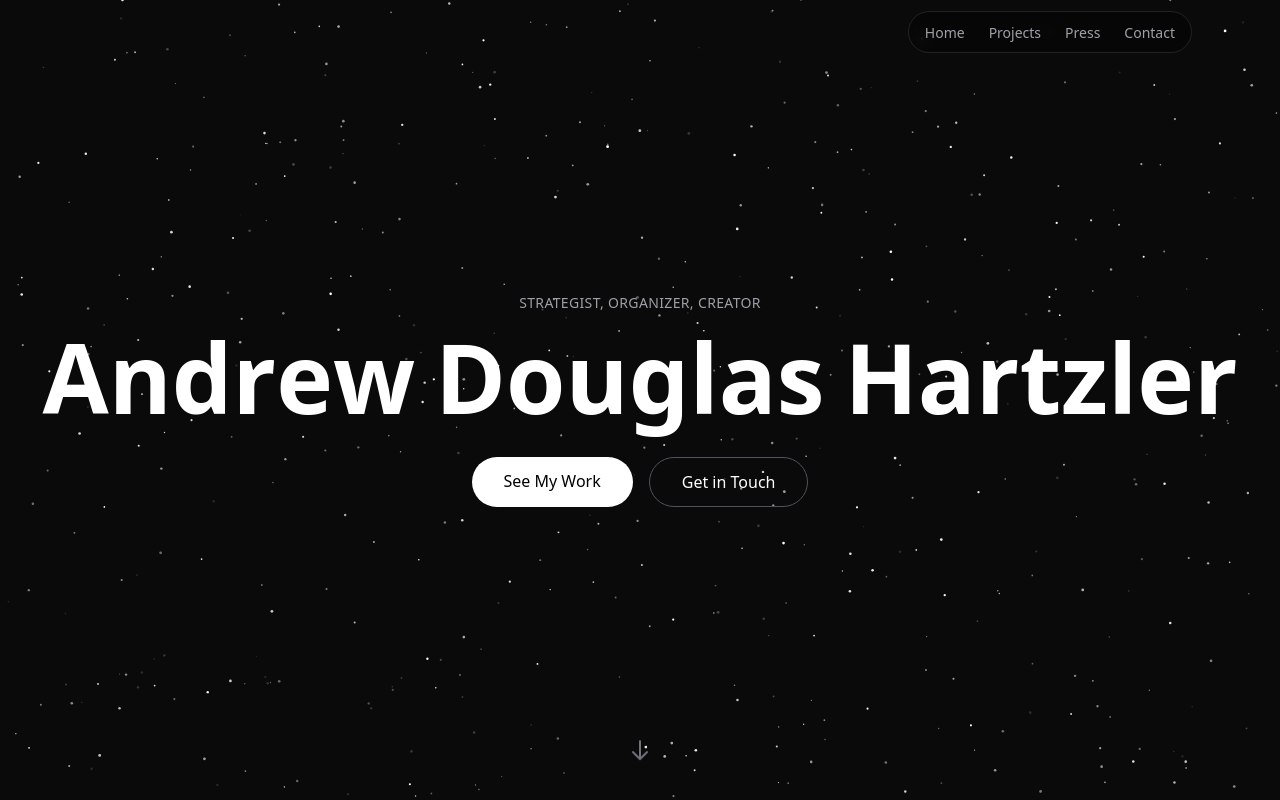
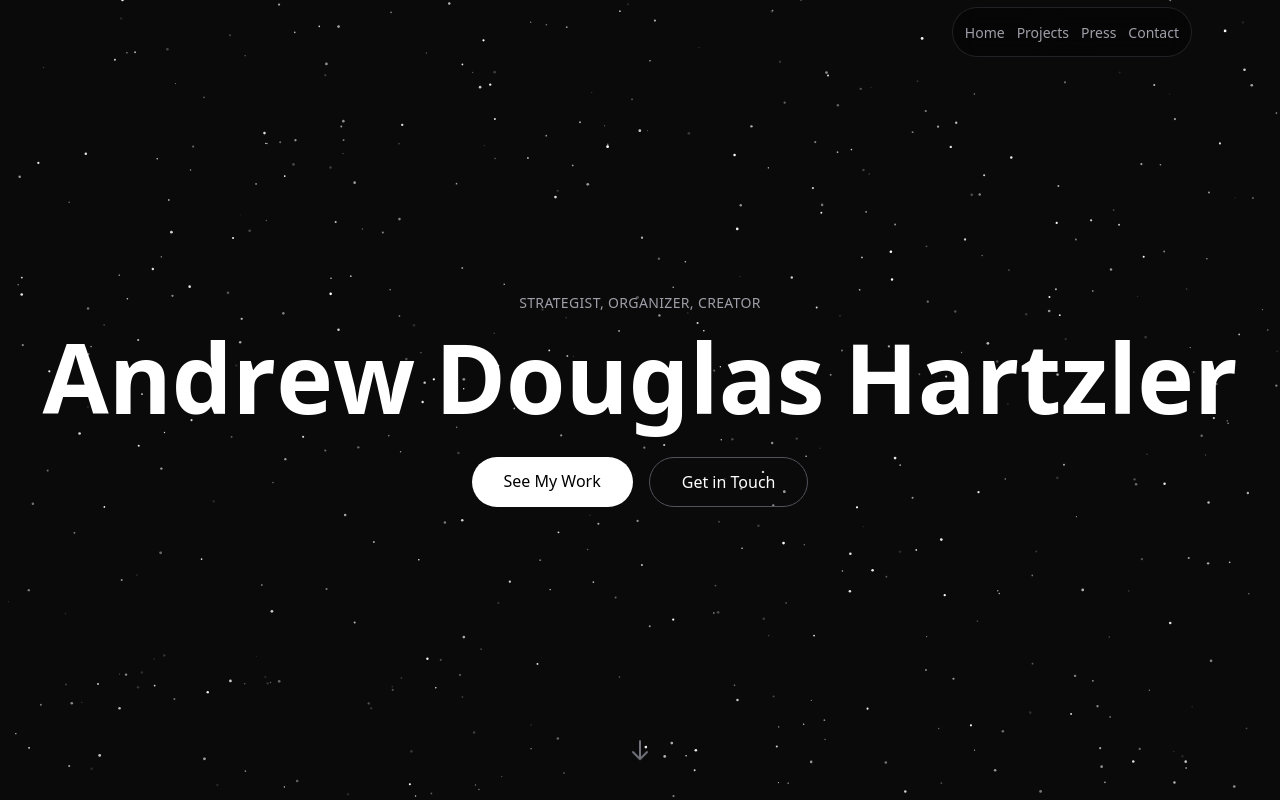
Before and after one commit to andyhartzler/andrewhartzler-site, a Next.js app: page / in a window 1280 px wide. Shown: the top 800 px of the page. Built offline with nearby package versions, Linux system fonts and the light colour scheme.

Commit message:
Improve dock magnification effect

```diff
--- a/src/components/Dock.tsx
+++ b/src/components/Dock.tsx
@@ -10,14 +10,15 @@ export interface DockProps extends VariantProps<typeof dockVariants> {
   className?: string;
   magnification?: number;
   distance?: number;
+  direction?: "top" | "middle" | "bottom";
   children: React.ReactNode;
 }
 
-const DEFAULT_MAGNIFICATION = 1.2;
-const DEFAULT_DISTANCE = 100;
+const DEFAULT_MAGNIFICATION = 60;
+const DEFAULT_DISTANCE = 140;
 
 const dockVariants = cva(
-  "flex items-center gap-6 rounded-full border border-zinc-700/50 px-4 py-2 backdrop-blur-sm bg-black/30",
+  "mx-auto flex h-[50px] w-max gap-3 rounded-full border border-zinc-700/50 px-3 backdrop-blur-md bg-black/40",
 );
 
 const Dock = React.forwardRef<HTMLDivElement, DockProps>(
@@ -27,6 +28,7 @@ const Dock = React.forwardRef<HTMLDivElement, DockProps>(
       children,
       magnification = DEFAULT_MAGNIFICATION,
       distance = DEFAULT_DISTANCE,
+      direction = "middle",
       ...props
     },
     ref,
@@ -35,11 +37,16 @@ const Dock = React.forwardRef<HTMLDivElement, DockProps>(
 
     const renderChildren = () => {
       return React.Children.map(children, (child) => {
-        if (React.isValidElement<DockItemProps>(child) && child.type === DockItem) {
+        if (React.isValidElement<DockIconProps>(child) && child.type === DockIcon) {
           return React.cloneElement(child, {
             mouseX: mouseX,
             magnification: magnification,
             distance: distance,
+          });
+        }
+        if (React.isValidElement<DockItemProps>(child) && child.type === DockItem) {
+          return React.cloneElement(child, {
+            mouseX: mouseX,
           });
         }
         return child;
@@ -52,7 +59,11 @@ const Dock = React.forwardRef<HTMLDivElement, DockProps>(
         onMouseMove={(e) => mouseX.set(e.pageX)}
         onMouseLeave={() => mouseX.set(Infinity)}
         {...props}
-        className={cn(dockVariants({ className }))}
+        className={cn(dockVariants({ className }), {
+          "items-start": direction === "top",
+          "items-center": direction === "middle",
+          "items-end": direction === "bottom",
+        })}
       >
         {renderChildren()}
       </motion.div>
@@ -62,6 +73,59 @@ const Dock = React.forwardRef<HTMLDivElement, DockProps>(
 
 Dock.displayName = "Dock";
 
+export interface DockIconProps {
+  magnification?: number;
+  distance?: number;
+  mouseX?: any;
+  className?: string;
+  children?: React.ReactNode;
+}
+
+const DockIcon = ({
+  magnification = DEFAULT_MAGNIFICATION,
+  distance = DEFAULT_DISTANCE,
+  mouseX,
+  className,
+  children,
+  ...props
+}: DockIconProps) => {
+  const ref = useRef<HTMLDivElement>(null);
+
+  const distanceCalc = useTransform(mouseX, (val: number) => {
+    const bounds = ref.current?.getBoundingClientRect() ?? { x: 0, width: 0 };
+    return val - bounds.x - bounds.width / 2;
+  });
+
+  const widthSync = useTransform(
+    distanceCalc,
+    [-distance, 0, distance],
+    [40, magnification, 40],
+  );
+
+  const width = useSpring(widthSync, {
+    mass: 0.1,
+    stiffness: 150,
+    damping: 12,
+  });
+
+  return (
+    <motion.div
+      ref={ref}
+      style={{ width }}
+      className={cn(
+        "flex aspect-square cursor-pointer items-center justify-center rounded-full",
+        className,
+      )}
+      {...props}
+    >
+      {children}
+    </motion.div>
+  );
+};
+
+DockIcon.displayName = "DockIcon";
+
+// Text-based dock item (for nav links)
 export interface DockItemProps {
   magnification?: number;
   distance?: number;
@@ -71,8 +135,8 @@ export interface DockItemProps {
 }
 
 const DockItem = ({
-  magnification = DEFAULT_MAGNIFICATION,
-  distance = DEFAULT_DISTANCE,
+  magnification = 1.2,
+  distance = 100,
   mouseX,
   className,
   children,
@@ -111,4 +175,4 @@ const DockItem = ({
 
 DockItem.displayName = "DockItem";
 
-export { Dock, DockItem, dockVariants };
+export { Dock, DockIcon, DockItem, dockVariants };
```
